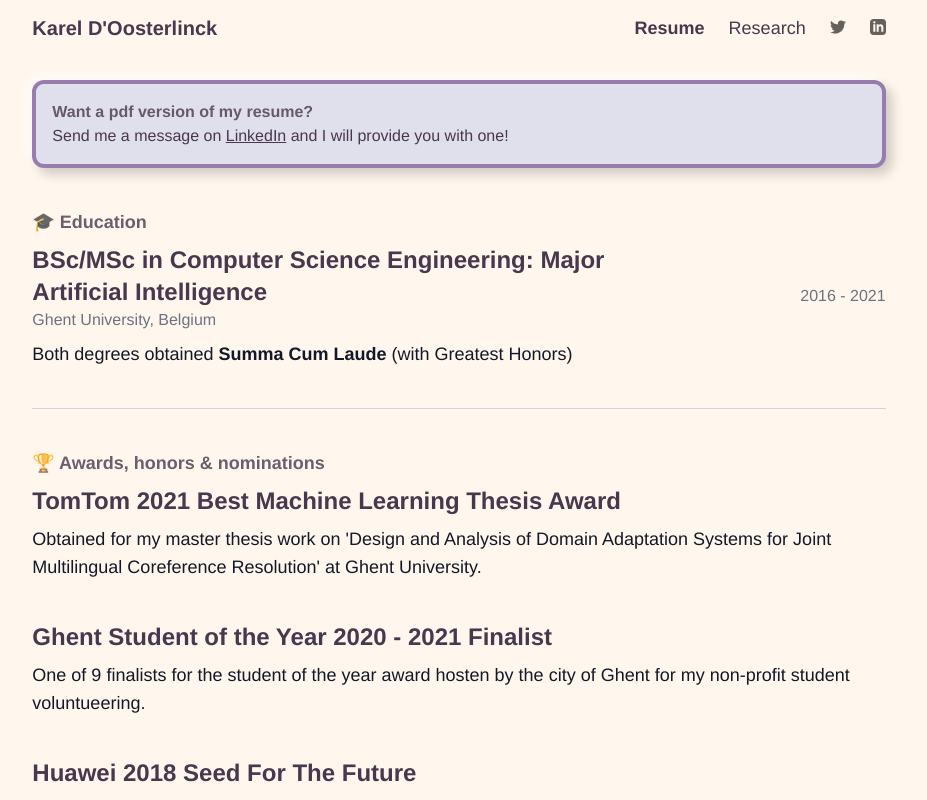
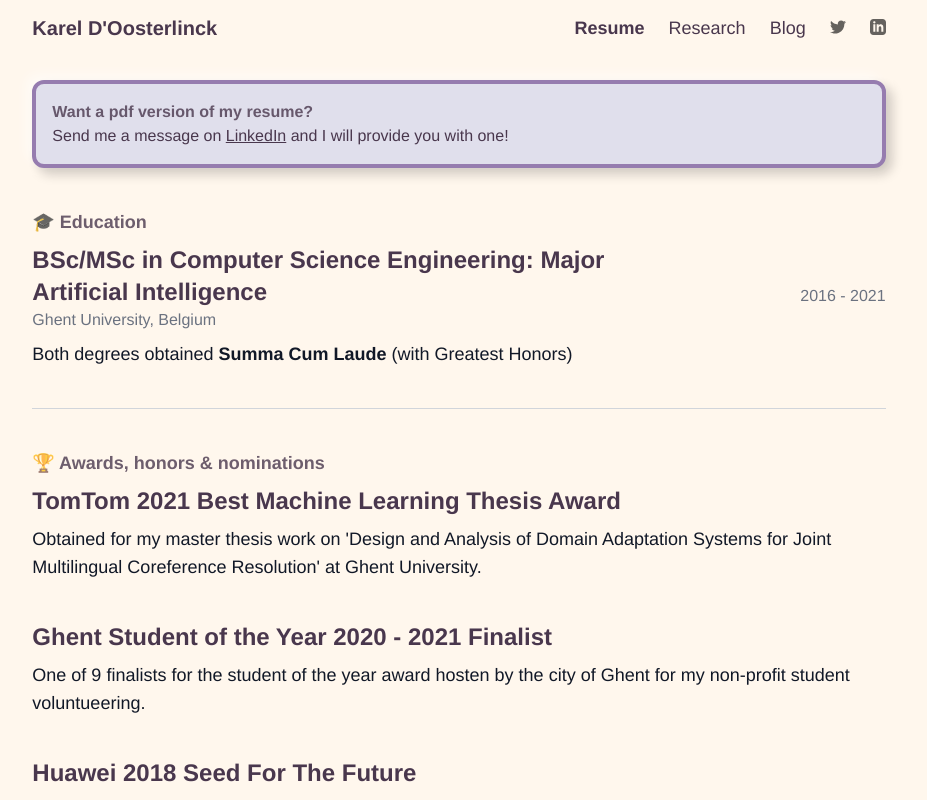
Before and after one commit to KarelDO/KarelDO.github.io, a Nuxt app: page /resume in a window 1280 px wide. Shown: the top 800 px of the page, without its empty margins (181-1108 px from the left). Built offline with nearby package versions, Linux system fonts and the light colour scheme.

Commit message:
added link to blog

```diff
--- a/layouts/default.vue
+++ b/layouts/default.vue
@@ -1,7 +1,7 @@
 <template>
   <div>
     <!-- splash to hide while during hydration -->
-    <splash/>
+    <splash />
     <!-- TODO: use semantic html  -->
     <!-- navbar  -->
     <div class="flex flex-col min-h-screen justify-between">
@@ -23,6 +23,9 @@
             <nuxt-link to="/research">
               <p class="text-lg font-color-1 hover:underline">Research</p>
             </nuxt-link>
+            <a href="https://medium.com/@kareldoosterlinck">
+              <p class="text-lg font-color-1 hover:underline">Blog</p>
+            </a>
             <!-- <nuxt-link to="/projects">
             <p class="text-lg font-color-1 hover:underline">Projects</p>
           </nuxt-link> -->
@@ -126,6 +129,12 @@
         <nuxt-link to="/research" @click.native="drawerVisible = false">
           <p class="text-lg font-color-1 hover:underline">Research</p>
         </nuxt-link>
+        <a
+          href="https://medium.com/@kareldoosterlinck"
+          @click.native="drawerVisible = false"
+        >
+          <p class="text-lg font-color-1 hover:underline">Blog</p>
+        </a>
         <!-- <nuxt-link to="/projects" @click="drawerVisible = false">
         <p class="text-lg font-color-1 hover:underline">Projects</p>
       </nuxt-link> -->
@@ -170,7 +179,7 @@
 </template>
 
 <script>
-import splash from './splash.vue';
+import splash from "./splash.vue";
 export default {
   components: { splash },
   data() {
@@ -201,8 +210,8 @@ export default {
     },
 
     testClick() {
-        console.log("clicked me!")
-    }
+      console.log("clicked me!");
+    },
   },
 };
 </script>
--- a/pages/resume.vue
+++ b/pages/resume.vue
@@ -440,7 +440,7 @@
         General Computer Science Skills
       </p>
       <p class="text-gray-900 text-lg text-left">
-        Python, C, C++, JavaScript, HTML, CSS, SQL, Java (a bit), Linux, Docker, Google Cloud Platform, OpenFaaS
+        Python, C, C++, JavaScript, HTML, CSS, SQL, Linux, Docker
       </p>
       <p class="font-color-1 mt-10 font-bold text-2xl">
         Artificial Intelligence
@@ -448,7 +448,7 @@
       <p class="text-gray-900 text-lg text-left">
         Tensorflow, PyTorch, Scikit-learn, Huggingface Transformers
       </p>
-      <p class="font-color-1 mt-10 font-bold text-2xl">Web Development</p>
+      <p class="font-color-1 mt-10 font-bold text-2xl">Full Stack Web Development</p>
       <p class="text-gray-900 text-lg text-left">
         Vue.js, Nuxt.js, Vuetify, tailwind.css, Django, Flask
       </p>
```
